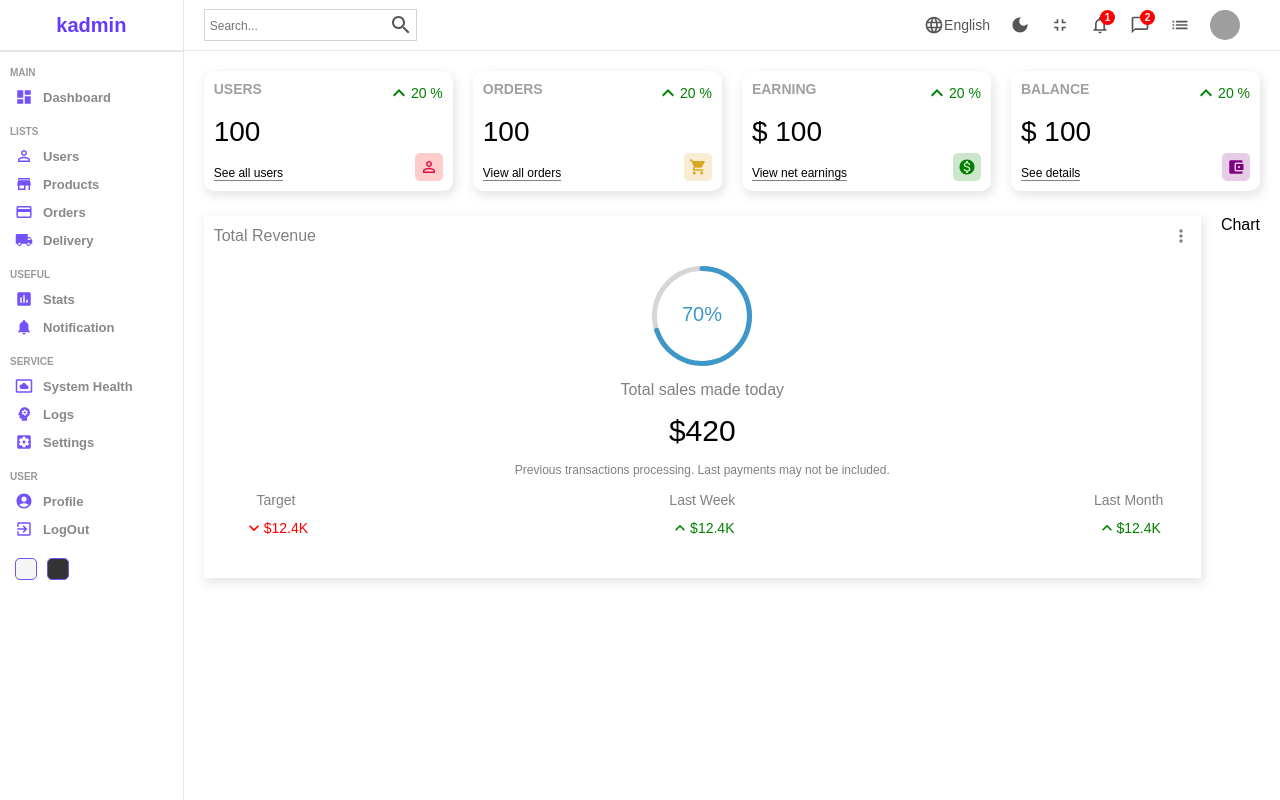
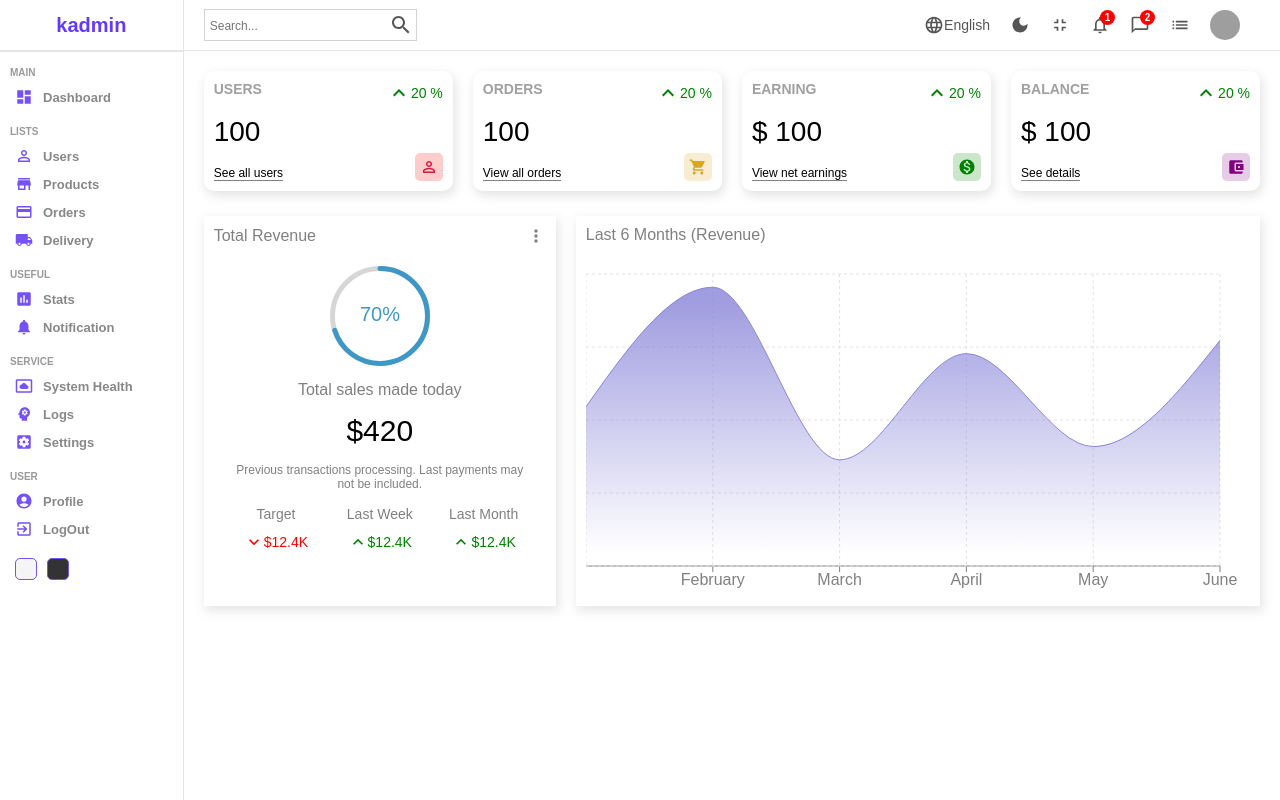
Before and after one commit to its-kaushik/admin-panel, a React (Create React App) app: page / in a window 1280 px wide. Built offline with nearby package versions, Linux system fonts and the light colour scheme; grey boxes are pictures that could not be loaded.

Commit message:
creating and styling chart component

```diff
--- a/src/components/chart/Chart.jsx
+++ b/src/components/chart/Chart.jsx
@@ -1,11 +1,45 @@
-import './chart.scss' ;
+import './chart.scss';
+import { AreaChart, Area, XAxis, YAxis, CartesianGrid, Tooltip, ResponsiveContainer } from 'recharts';
+
+const data = [
+    { name: "January", Total: 1200 },
+    { name: "February", Total: 2100 },
+    { name: "March", Total: 800 },
+    { name: "April", Total: 1600 },
+    { name: "May", Total: 900 },
+    { name: "June", Total: 1700 },
+];
 
 const Chart = () => {
-    return(
-        <div>
-            Chart
+    return (
+        <div className='chart' >
+            <div className='title' >Last 6 Months (Revenue)</div>
+            <ResponsiveContainer width="100%" aspect={2 / 1}>
+                <AreaChart
+                    width={730}
+                    height={250}
+                    data={data}
+                    margin={{ top: 10, right: 30, left: 0, bottom: 0 }}
+                >
+                    <defs>
+                        <linearGradient id="total" x1="0" y1="0" x2="0" y2="1">
+                            <stop offset="5%" stopColor="#8884d8" stopOpacity={0.8} />
+                            <stop offset="95%" stopColor="#8884d8" stopOpacity={0} />
+                        </linearGradient>
+                    </defs>
+                    <XAxis dataKey="name" stroke='gray' />
+                    <CartesianGrid strokeDasharray="3 3" className='chartGrid' />
+                    <Tooltip />
+                    <Area
+                        type="monotone"
+                        dataKey="Total"
+                        stroke="#8884d8"
+                        fillOpacity={1}
+                        fill="url(#total)" />
+                </AreaChart>
+            </ResponsiveContainer>
         </div>
     )
-} ;
+};
 
-export default Chart ;
+export default Chart;
--- a/src/components/chart/chart.scss
+++ b/src/components/chart/chart.scss
@@ -0,0 +1,15 @@
+.chart {
+    flex: 4;
+    -webkit-box-shadow: 2px 4px 10px 1px rgba(0, 0, 0, 0.47);
+    box-shadow: 2px 4px 10px 1px rgba(201, 201, 201, 0.47);
+    padding: 10px;
+    color: gray;
+
+    .title {
+        margin-bottom: 20px;
+    }
+
+    .chartGrid {
+        stroke: rgb(228, 225, 225);
+    }
+}
```
